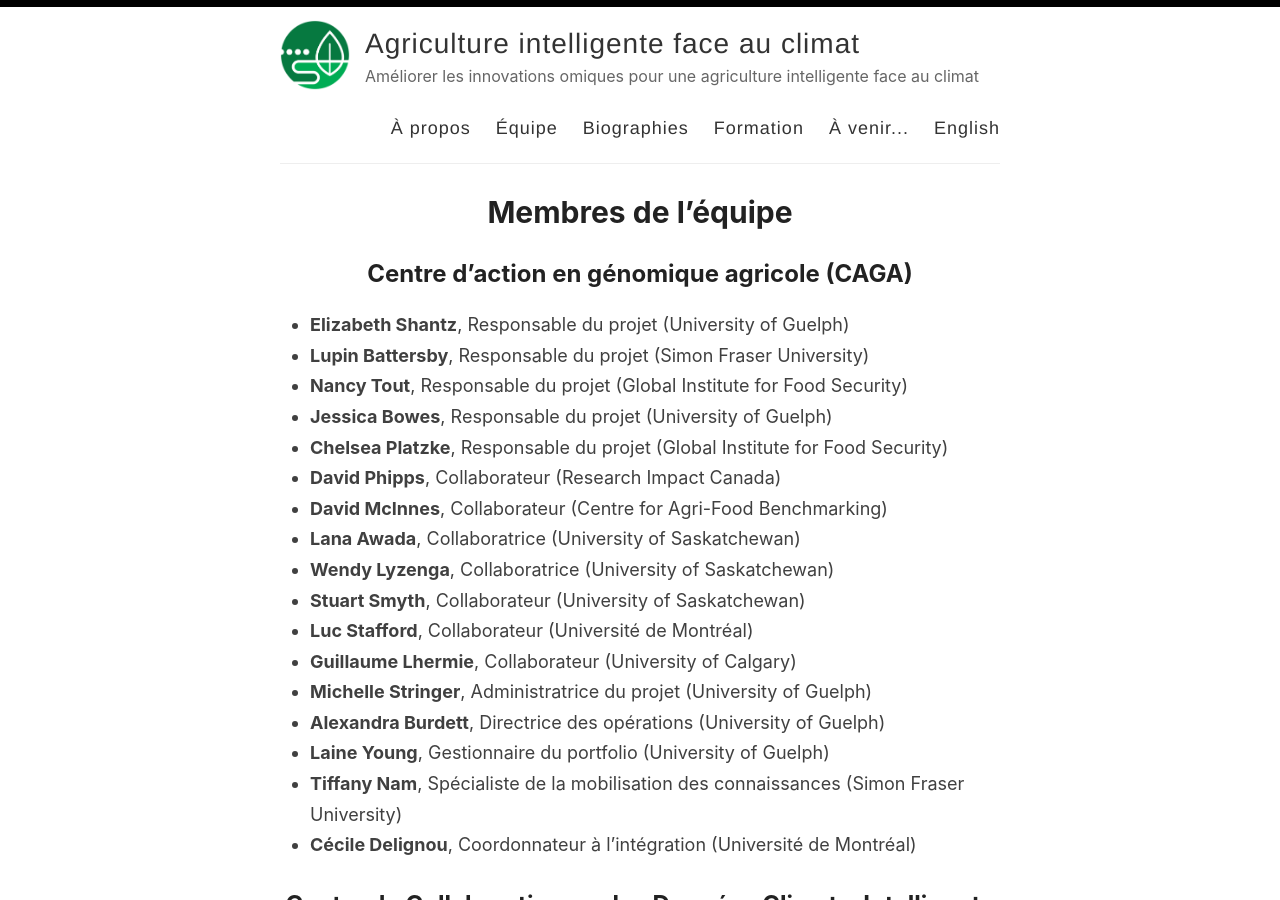
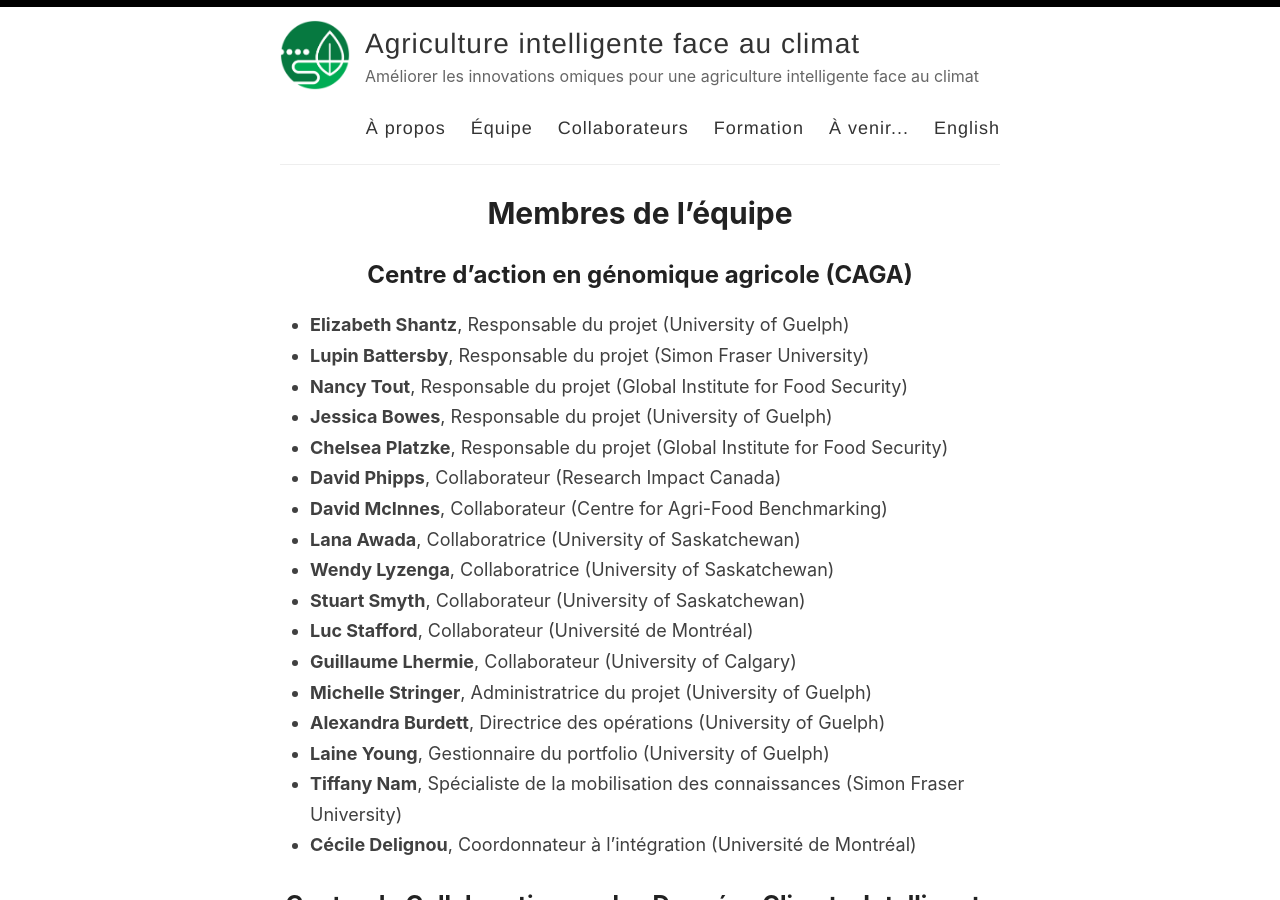
Before and after one commit to ClimateSmartAg/ClimateSmartAg-website-fr, a Jekyll site: the page built from _pages/collaborators.md, in a window 1280 px wide and 900 px high. Built offline with Jekyll 4.4.1, drawn with Linux system fonts in a browser that asks for light colours.

Commit message:
Change page name

```diff
--- a/_layouts/default.html
+++ b/_layouts/default.html
@@ -30,7 +30,7 @@
             <nav>
               <a href="{{ site.baseurl }}/">À propos</a>
               <a href="{{ site.baseurl }}/team">Équipe</a>
-              <a href="{{ site.baseurl }}/bios">Biographies</a>
+              <a href="{{ site.baseurl }}/collabs">Collaborateurs</a>
               <a href="{{ site.baseurl }}/training">Formation</a>
               <a href="{{ site.baseurl }}/coming">À venir...</a>
               <a href="https://climatesmartag.github.io/ClimateSmartAg-website-en/">English</a>
--- a/_pages/bios.md
+++ b/_pages/collaborators.md
@@ -1,7 +1,7 @@
 ---
 layout: page
-title: Biographie
-permalink: /bios/
+title: Collaborateurs
+permalink: /collabs/
 ---
 
 # Membres de l'équipe
```
